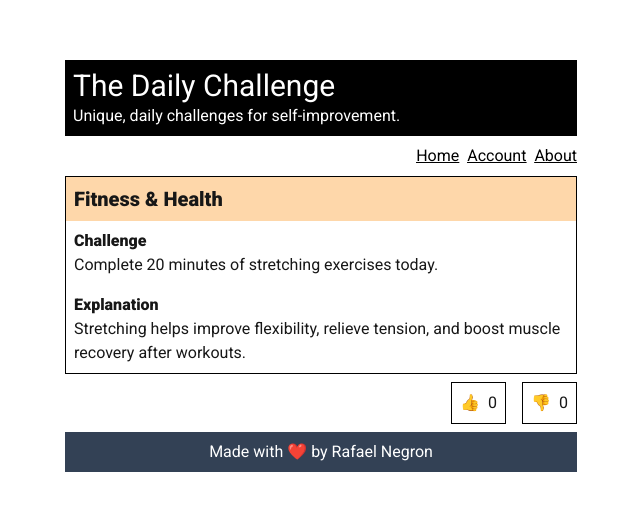
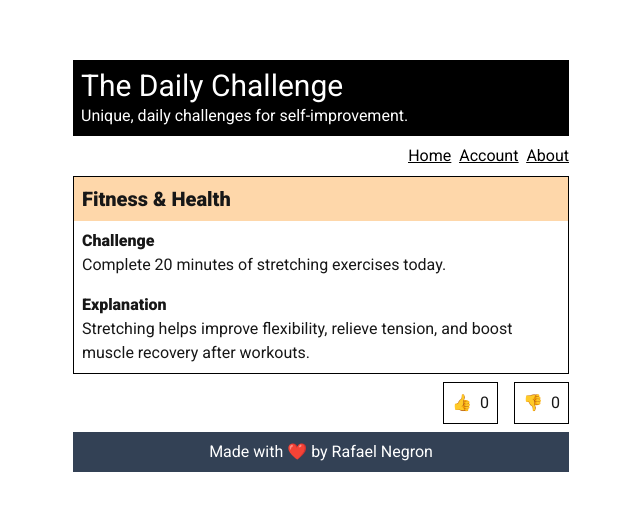
Before and after one commit to User5842/the-daily-challenge, a Next.js app: page / in a window 1280 px wide. Shown: the part 134-644 px from the top of the page, without its empty margins (319-959 px from the left). Built offline with nearby package versions, Linux system fonts and the light colour scheme.

Commit message:
add padding to outer container

```diff
--- a/src/app/layout.tsx
+++ b/src/app/layout.tsx
@@ -22,7 +22,7 @@ export default function RootLayout({
     <html lang="en">
       <body className={`antialiased ${roboto.className}`}>
         <main>
-          <div className="h-dvh max-w-lg m-auto flex">
+          <div className="h-dvh max-w-lg m-auto flex p-2">
             <div className="m-auto flex flex-col gap-2">
               <header className="bg-black text-white p-2">
                 <h1 className="text-3xl">The Daily Challenge</h1>
```
